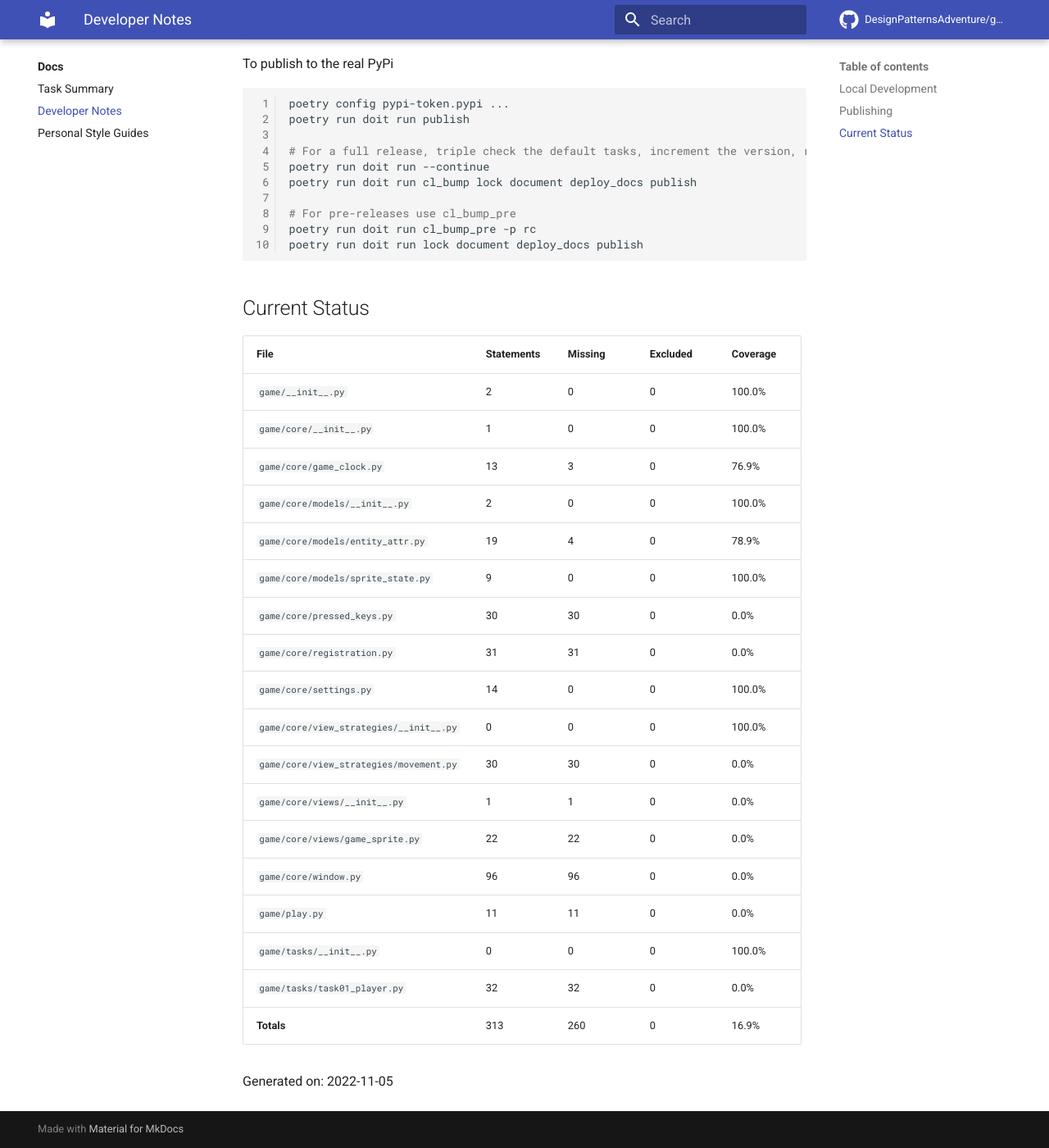
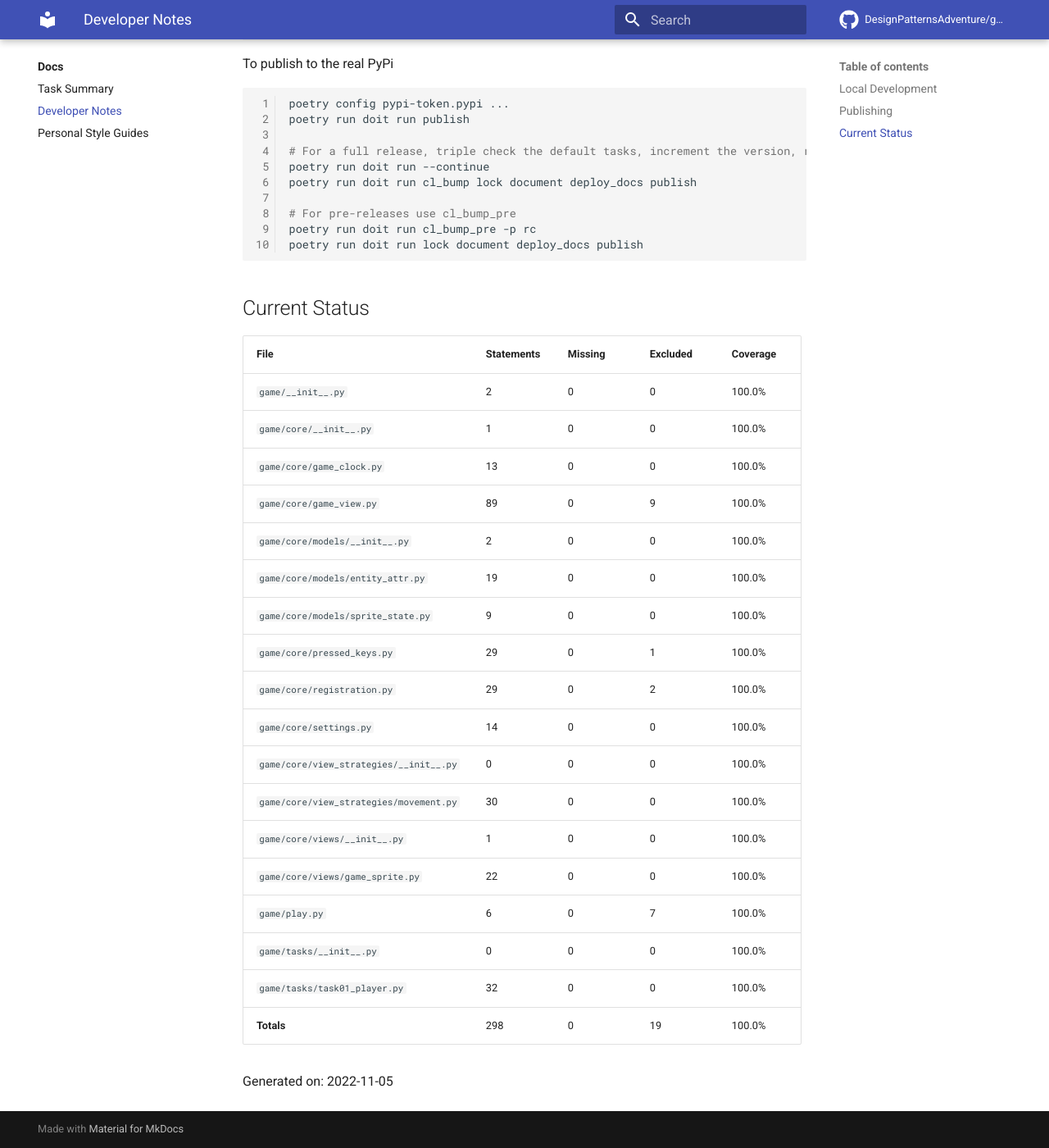
Before and after one commit to DesignPatternsAdventure/game, an MkDocs documentation site: the page built from docs/docs/DEVELOPER_GUIDE.md, in a window 1280 px wide and 1400 px high, scrolled down 753 px. Shown: the whole window at 82% size. Built offline with MkDocs 1.6.1 and Material for MkDocs 9.7.7, drawn with Linux system fonts in a browser that asks for light colours; comment, search, counter and statistics services are not loaded.

```diff
--- a/docs/docs/DEVELOPER_GUIDE.md
+++ b/docs/docs/DEVELOPER_GUIDE.md
@@ -51,22 +51,22 @@ poetry run doit run lock document deploy_docs publish
 |-----------------------------------------|--------------|-----------|------------|------------|
 | `game/__init__.py`                      |            2 |         0 |          0 | 100.0%     |
 | `game/core/__init__.py`                 |            1 |         0 |          0 | 100.0%     |
-| `game/core/game_clock.py`               |           13 |         3 |          0 | 76.9%      |
+| `game/core/game_clock.py`               |           13 |         0 |          0 | 100.0%     |
+| `game/core/game_view.py`                |           89 |         0 |          9 | 100.0%     |
 | `game/core/models/__init__.py`          |            2 |         0 |          0 | 100.0%     |
-| `game/core/models/entity_attr.py`       |           19 |         4 |          0 | 78.9%      |
+| `game/core/models/entity_attr.py`       |           19 |         0 |          0 | 100.0%     |
 | `game/core/models/sprite_state.py`      |            9 |         0 |          0 | 100.0%     |
-| `game/core/pressed_keys.py`             |           30 |        30 |          0 | 0.0%       |
-| `game/core/registration.py`             |           31 |        31 |          0 | 0.0%       |
+| `game/core/pressed_keys.py`             |           29 |         0 |          1 | 100.0%     |
+| `game/core/registration.py`             |           29 |         0 |          2 | 100.0%     |
 | `game/core/settings.py`                 |           14 |         0 |          0 | 100.0%     |
 | `game/core/view_strategies/__init__.py` |            0 |         0 |          0 | 100.0%     |
-| `game/core/view_strategies/movement.py` |           30 |        30 |          0 | 0.0%       |
-| `game/core/views/__init__.py`           |            1 |         1 |          0 | 0.0%       |
-| `game/core/views/game_sprite.py`        |           22 |        22 |          0 | 0.0%       |
-| `game/core/window.py`                   |           96 |        96 |          0 | 0.0%       |
-| `game/play.py`                          |           11 |        11 |          0 | 0.0%       |
+| `game/core/view_strategies/movement.py` |           30 |         0 |          0 | 100.0%     |
+| `game/core/views/__init__.py`           |            1 |         0 |          0 | 100.0%     |
+| `game/core/views/game_sprite.py`        |           22 |         0 |          0 | 100.0%     |
+| `game/play.py`                          |            6 |         0 |          7 | 100.0%     |
 | `game/tasks/__init__.py`                |            0 |         0 |          0 | 100.0%     |
-| `game/tasks/task01_player.py`           |           32 |        32 |          0 | 0.0%       |
-| **Totals**                              |          313 |       260 |          0 | 16.9%      |
+| `game/tasks/task01_player.py`           |           32 |         0 |          0 | 100.0%     |
+| **Totals**                              |          298 |         0 |         19 | 100.0%     |
 
 Generated on: 2022-11-05
 <!-- {cte} -->
--- a/noxfile.py
+++ b/noxfile.py
@@ -4,5 +4,6 @@ from calcipy.dev.noxfile import build_check, build_dist, coverage, pin_dev_depen
 
 # Ensure that non-calcipy dev-dependencies are available in Nox environments
 pin_dev_dependencies([
+    'freezegun>=1.2.2',
     'hypothesis>=6.56.4',
 ])
--- a/pyproject.toml
+++ b/pyproject.toml
@@ -59,4 +59,5 @@ calcipy = ">=0.20.1"
 [tool.poetry.group.dev.dependencies]
 # Keep in sync with noxfile.py
 calcipy = { version = "*", extras = ["dev", "lint", "test"] }
+freezegun = "^1.2.2"
 hypothesis = ">=6.56.4"
```
Also changed, not shown: docs/docs/CHANGELOG.md (+1 -0 lines), docs/docs/CODE_TAG_SUMMARY.md (+17 -19 lines), 14 other files.
